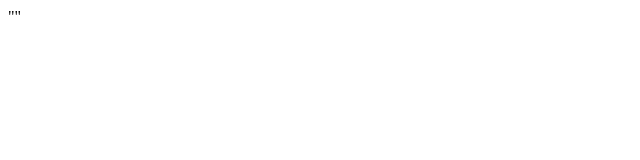
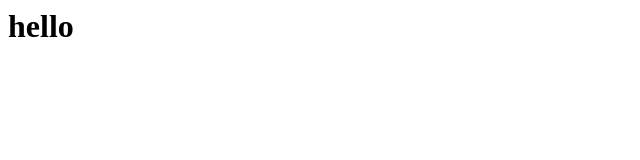
Before and after one commit to duongle01555/adsf, a plain HTML site: page index.html in a window 1280 px wide. Shown: the whole page, without its empty margins (0-640 px from the left). Drawn offline with Linux system fonts and the light colour scheme.

Commit message:
add boilerplate

```diff
--- a/index.html
+++ b/index.html
@@ -1 +1 @@
-""
+<h1>hello</h1>
```
